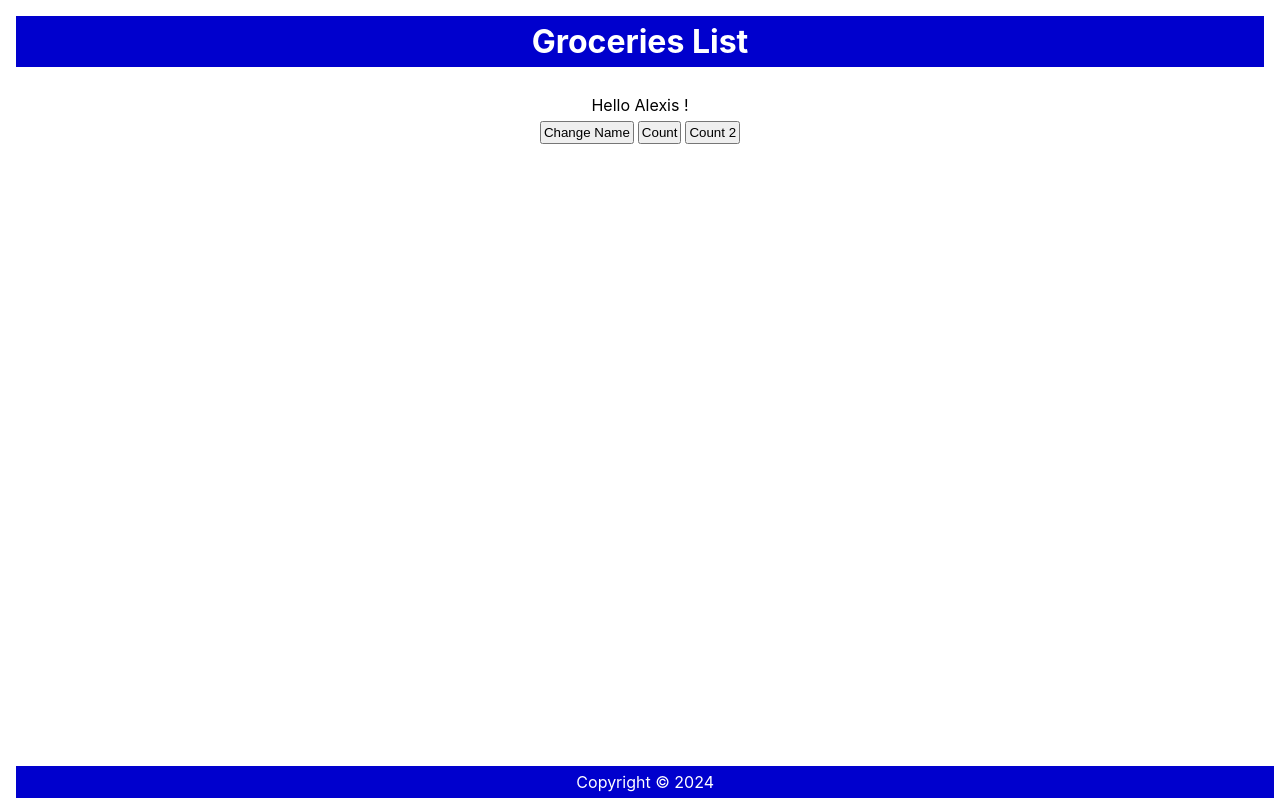
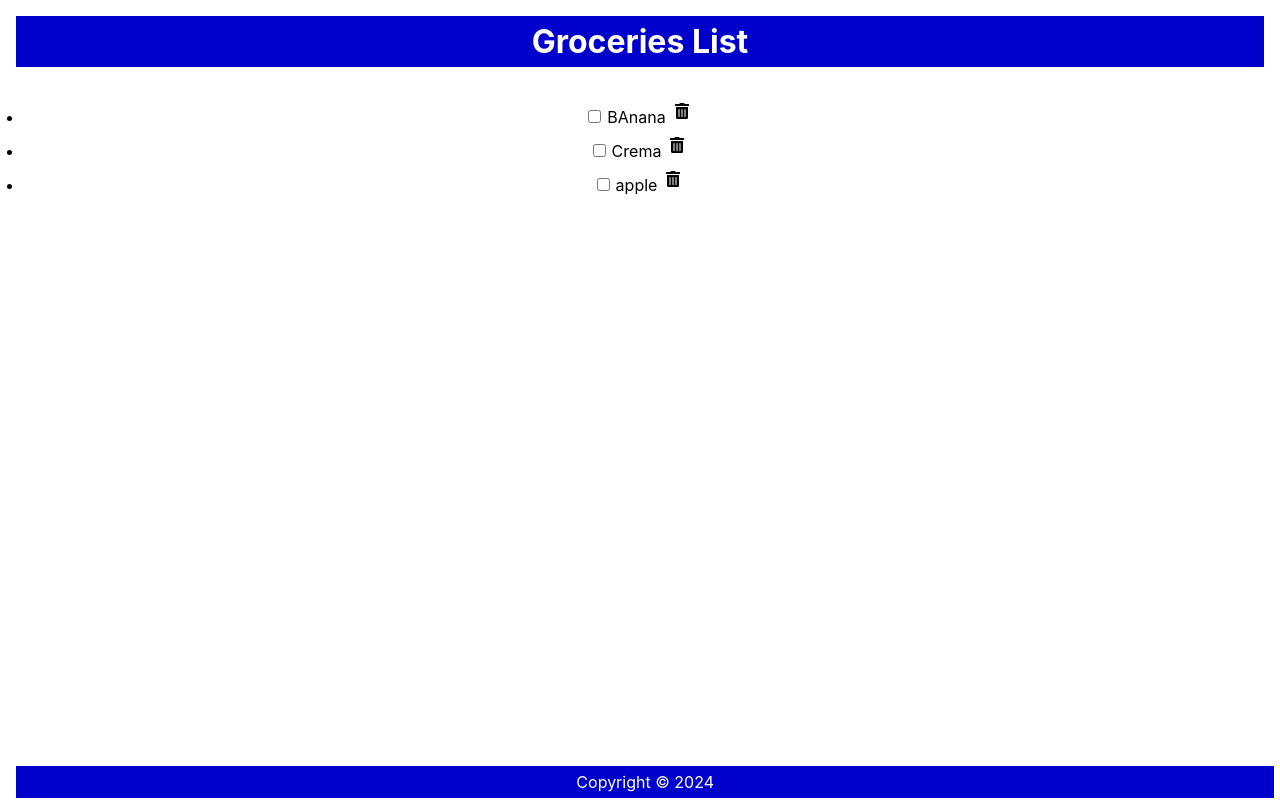
Before and after one commit to AlexisF27/react-robust-project, a React (Create React App) app in the folder exercicio2/: page / in a window 1280 px wide. Built offline with nearby package versions, Linux system fonts and the light colour scheme.

Commit message:
list changing checked att with map function

```diff
--- a/exercicio2/package.json
+++ b/exercicio2/package.json
@@ -8,6 +8,7 @@
     "@testing-library/user-event": "^13.5.0",
     "react": "^18.2.0",
     "react-dom": "^18.2.0",
+    "react-icons": "^5.0.1",
     "react-scripts": "5.0.1",
     "web-vitals": "^2.1.4"
   },
@@ -23,9 +24,6 @@
       "react-app/jest"
     ]
   },
-  "devDependencies": {
-    "@babel/plugin-proposal-private-property-in-object": "^1.0.0"
-  },
   "browserslist": {
     "production": [
       ">0.2%",
--- a/exercicio2/src/Content.js
+++ b/exercicio2/src/Content.js
@@ -1,35 +1,55 @@
+import { FaTrashAlt } from 'react-icons/fa'
 import { useState } from 'react'
 
 const Content = () => {
-  const [name, setName] = useState('Alexis');
-  const [count, setCount] = useState(0);
+  const [items, setItems] = useState([
+    {
+      id: 1,
+      checked: false,
+      item: "BAnana"
+    },
+    {
+      id: 2,
+      checked: false,
+      item: "Crema"
+    },
+    {
+      id: 3,
+      checked: false,
+      item: "apple"
+    },
+
+  ]);
+
+  const handlechecked = (id) =>{
+    console.log(`key: ${id}`)
+    // const idMinus1 = id -1;
+    // const listItems = [...items]
+    // listItems[idMinus1].checked = !listItems[id].checked;
+    const listItems = items.map((item) => item.id === id ? {...item, checked: !item.checked} : item);
+
+    setItems(listItems);
+  }
+
   const content = {
     textAlign: 'center',
     paddingTop: '20px',
+  }
 
-  }
-  const handleNameChange = () => {
-    const names = ['Alexis', 'Fernando', 'David'];
-    const int = Math.floor(Math.random() * 3);
-    setName(names[int]);
-  }
-  const handleClick = () => {
-    setCount(count + 1);
-    console.log(count);
-  }
-  const handleClick2 = () => {
-    console.log(count);
-  }
 
 
   return (
     <main style={content}>
-      <p onDoubleClick={handleClick}>
-        Hello {name} !
-      </p>
-      <button onClick={handleNameChange}> Change Name</button>
-      <button onClick={handleClick}> Count</button>
-      <button onClick={handleClick2}> Count 2</button>
+      <ul>
+        {items.map((item) => (
+          <li className='item' key={item.id}>
+            <input type="checkbox" checked={item.checked} onChange={() => handlechecked(item.id)}/>
+            <label>{item.item}</label>
+            <FaTrashAlt role="button" tabIndex="0">Delete</FaTrashAlt>
+          </li>
+        ))}
+      </ul>
+
     </main>
   )
 }
```
Also changed, not shown: 1 other file (tests, documents, lock files or other folders).
